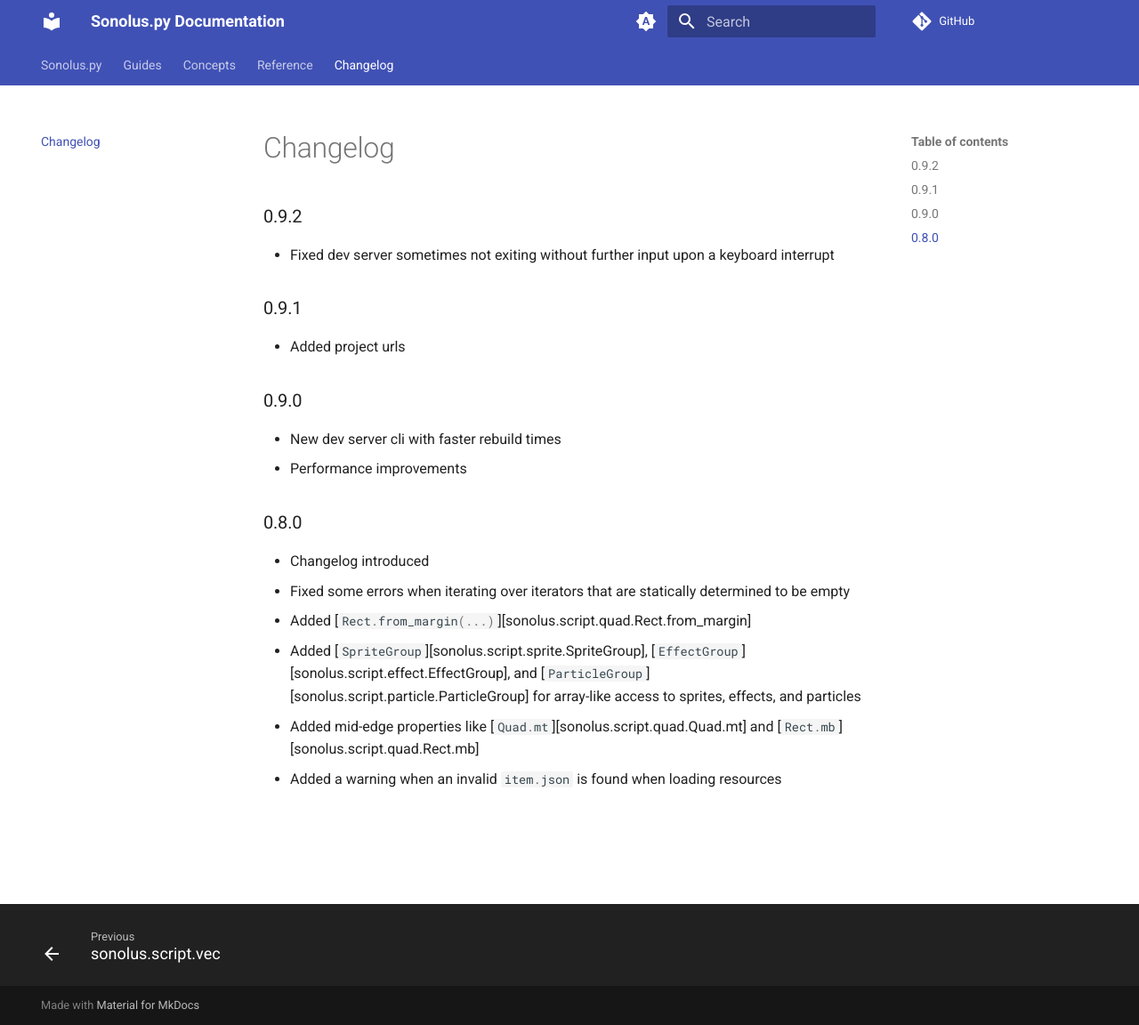
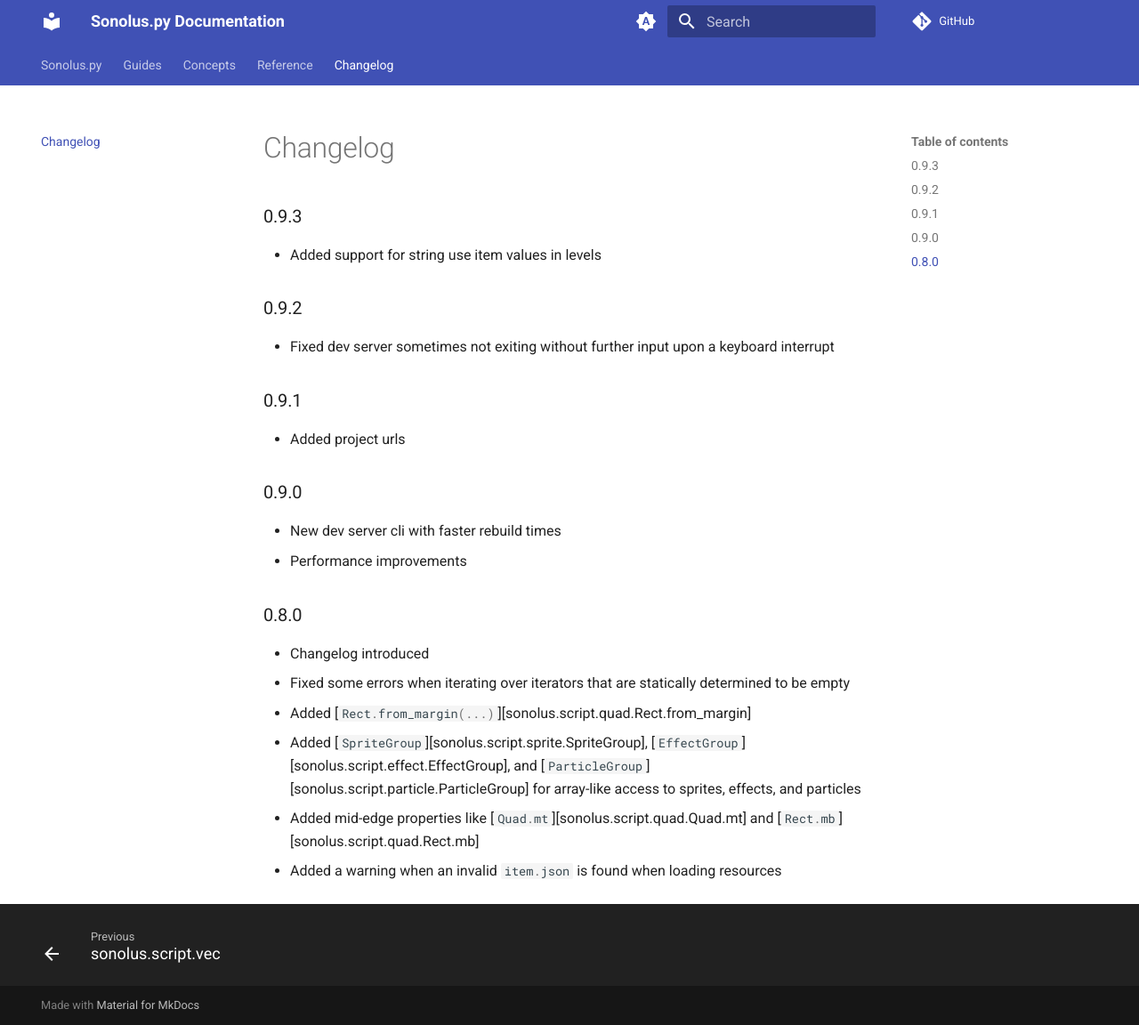
Before and after one commit to qwewqa/sonolus.py, an MkDocs documentation site: the page built from docs/changelog/index.md, in a window 1280 px wide and 1152 px high. Shown: the whole window at 89% size. Built offline with MkDocs 1.6.1 and Material for MkDocs 9.7.7, drawn with Linux system fonts in a browser that asks for light colours; comment, search, counter and statistics services are not loaded.

Commit message:
Bump version to v0.9.3

```diff
--- a/docs/changelog/index.md
+++ b/docs/changelog/index.md
@@ -1,3 +1,7 @@
+### 0.9.3
+
+- Added support for string use item values in levels
+
 ### 0.9.2
 
 - Fixed dev server sometimes not exiting without further input upon a keyboard interrupt
--- a/pyproject.toml
+++ b/pyproject.toml
@@ -1,6 +1,6 @@
 [project]
 name = "sonolus.py"
-version = "0.9.2"
+version = "0.9.3"
 description = "Sonolus engine development in Python"
 readme = "README.md"
 requires-python = ">=3.12"
```
Also changed, not shown: 1 other file.
